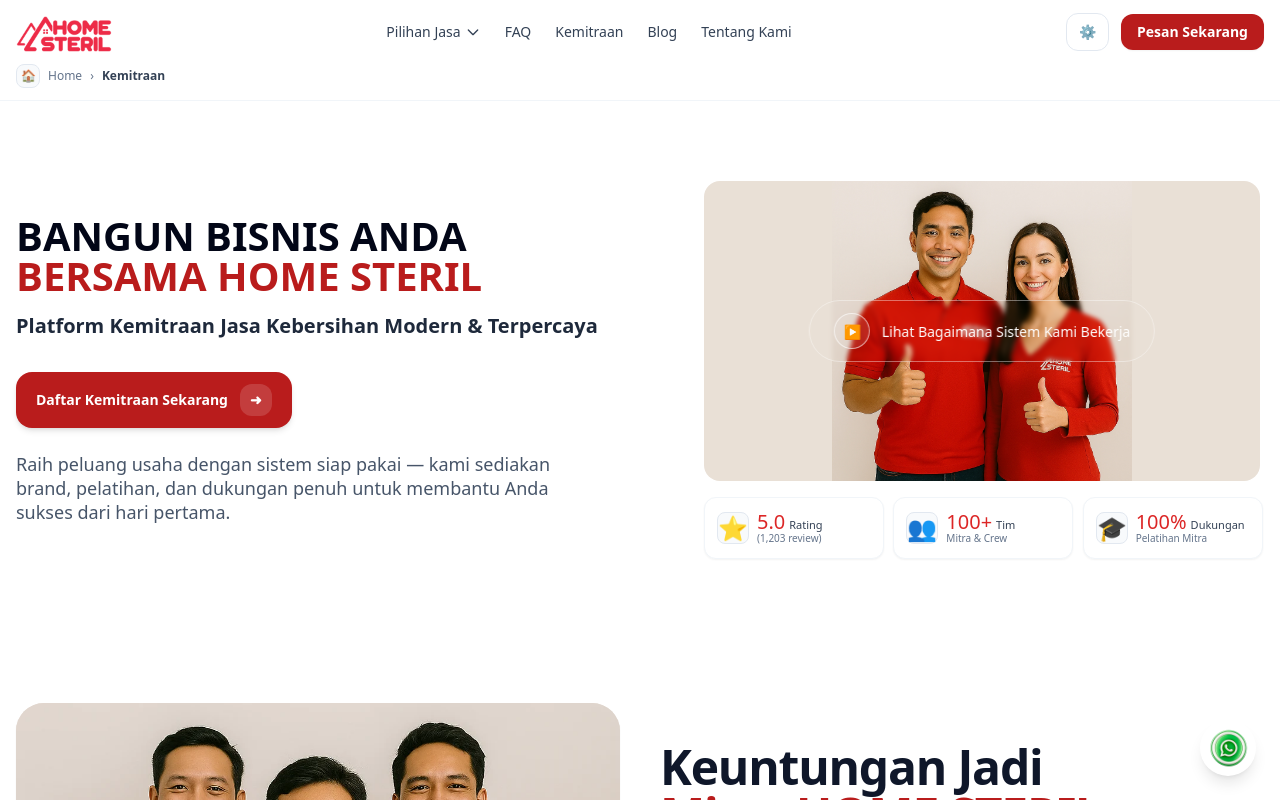
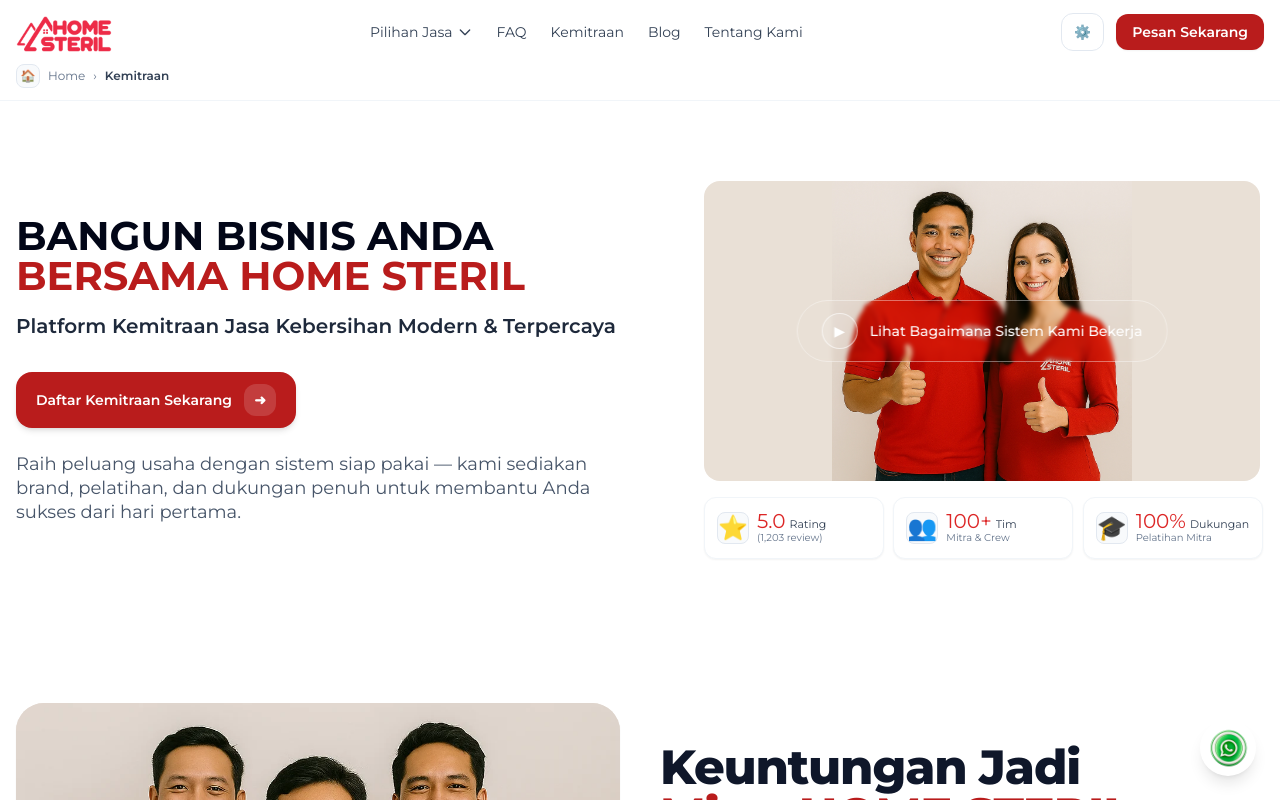
Before and after one commit to 980829/landing-page-home-steril, a Next.js app: page / in a window 1280 px wide. Shown: the top 800 px of the page. Built offline with nearby package versions, Linux system fonts and the light colour scheme.

Commit message:
Fix font montserrat

```diff
--- a/app/globals.css
+++ b/app/globals.css
@@ -16,6 +16,10 @@
   @apply bg-white text-slate-900;
 }
 
+.font-poppins {
+  font-family: var(--font-poppins), system-ui, sans-serif;
+}
+
 .font-montserrat {
   font-family: var(--font-montserrat), system-ui, sans-serif;
 }
--- a/app/layout.tsx
+++ b/app/layout.tsx
@@ -1,6 +1,6 @@
 import type { Metadata } from "next";
 import "./globals.css";
-import { Poppins, Inter } from "next/font/google";
+import { Poppins, Inter, Montserrat } from "next/font/google";
 
 export const metadata: Metadata = {
   title: "Kemitraan - Home Steril (Landing Page Demo)",
@@ -21,6 +21,13 @@
   display: "swap",
 });
 
+const montserrat = Montserrat({
+  subsets: ["latin"],
+  weight: ["400", "500", "600", "700", "800"],
+  variable: "--font-montserrat",
+  display: "swap",
+});
+
 export default function RootLayout({
   children,
 }: Readonly<{
@@ -28,7 +35,9 @@
 }>) {
   return (
     <html lang="id">
-      <body className={`${inter.variable} ${poppins.variable}`}>{children}</body>
+      <body className={`${inter.variable} ${poppins.variable} ${montserrat.variable}`}>
+        {children}
+      </body>
     </html>
   );
 }
```
